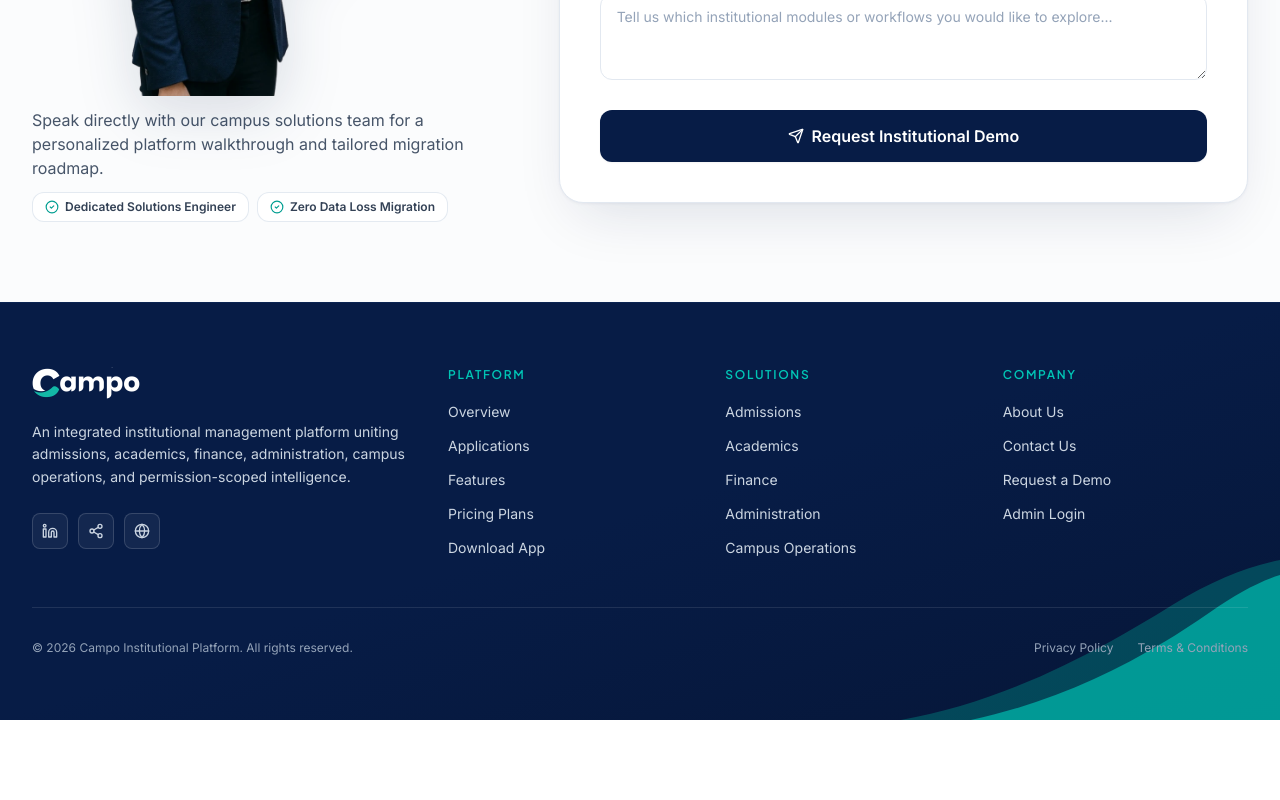
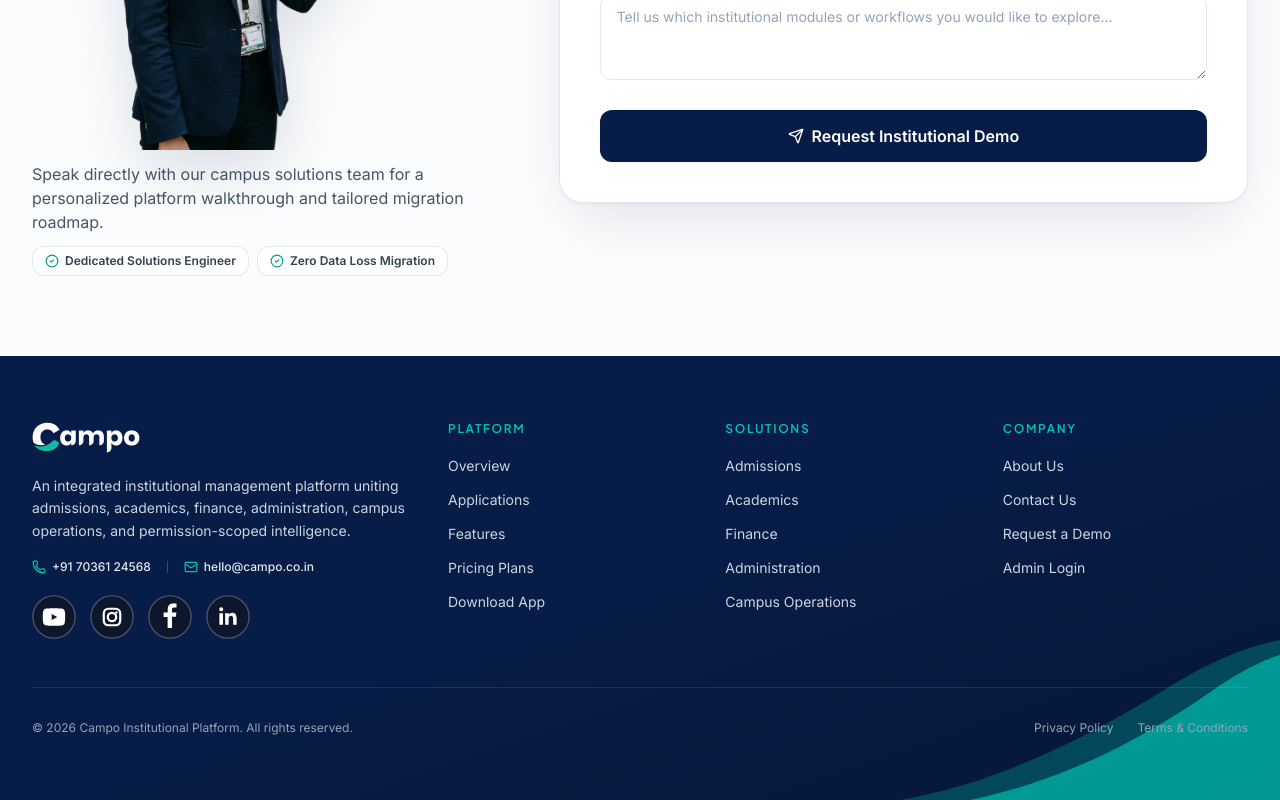
Before and after one commit to Pydah-Soft-Projects/campo, a React (Vite) app in the folder frontend/: page / in a window 1280 px wide. Shown: the part 11047-11847 px from the top of the page. Before the commit the page ends 11767 px from the top, so only its background shows below. Built offline with nearby package versions, Linux system fonts and the light colour scheme; no server answers.

Commit message:
feat: add frontend index, contact section, footer, social logos, and site config components

```diff
--- a/frontend/index.html
+++ b/frontend/index.html
@@ -62,6 +62,13 @@
           "@id": "https://campo.co.in/#organization",
           "name": "Campo",
           "url": "https://campo.co.in/",
+          "telephone": "+91 70361 24568",
+          "sameAs": [
+            "https://www.youtube.com/@hellocampo",
+            "https://www.instagram.com/hello.campo/?hl=en",
+            "https://www.facebook.com/profile.php?id=61596434889530",
+            "https://www.linkedin.com/in/hello-campo-77729a450/"
+          ],
           "logo": {
             "@type": "ImageObject",
             "url": "https://campo.co.in/og-image.png?v=2"
--- a/frontend/src/components/ContactSection.jsx
+++ b/frontend/src/components/ContactSection.jsx
@@ -186,6 +186,24 @@ export function ContactSection({ inquiryIntent = 'General Inquiry' }) {
               <h2 className="font-display text-xl sm:text-3xl lg:text-[2.25rem] font-bold leading-[1.2] sm:leading-[1.18] tracking-tight text-campo-navy">
                 Let&apos;s Build a More Connected Campus.
               </h2>
+
+              {/* Direct Official Contact Channels (Phone & Email) */}
+              <div className="mt-4 sm:mt-5 flex flex-wrap items-center gap-2 sm:gap-2.5 text-xs">
+                <a
+                  href={`tel:${siteConfig.contact.phone.replace(/\s+/g, '')}`}
+                  className="inline-flex items-center gap-2 rounded-xl bg-white border border-slate-200/90 px-3.5 py-2 font-semibold text-campo-navy shadow-xs transition-all duration-200 hover:-translate-y-0.5 hover:border-campo-teal/70 hover:text-campo-teal-dark hover:shadow-sm"
+                >
+                  <Phone className="h-3.5 w-3.5 text-campo-teal-dark shrink-0" />
+                  <span>{siteConfig.contact.phone}</span>
+                </a>
+                <a
+                  href={`mailto:${siteConfig.contact.email}`}
+                  className="inline-flex items-center gap-2 rounded-xl bg-white border border-slate-200/90 px-3.5 py-2 font-semibold text-campo-navy shadow-xs transition-all duration-200 hover:-translate-y-0.5 hover:border-campo-teal/70 hover:text-campo-teal-dark hover:shadow-sm"
+                >
+                  <Mail className="h-3.5 w-3.5 text-campo-teal-dark shrink-0" />
+                  <span>{siteConfig.contact.email}</span>
+                </a>
+              </div>
             </div>
 
             {/* Employee Advisor Cutout Image in Middle Pointing Directly Toward Form (Hidden on mobile) */}
@@ -348,7 +366,7 @@ export function ContactSection({ inquiryIntent = 'General Inquiry' }) {
                       value={formData.phone}
                       onChange={handleChange}
                       aria-invalid={Boolean(errors.phone)}
-                      placeholder="+91 98765 43210"
+                      placeholder="+91 70361 24568"
                       className={getFieldClass('phone')}
                     />
                     {errors.phone && (
--- a/frontend/src/components/Footer.jsx
+++ b/frontend/src/components/Footer.jsx
@@ -1,15 +1,10 @@
 import React from 'react';
-import { Globe, Linkedin, Share2 } from 'lucide-react';
+import { Phone, Mail } from 'lucide-react';
 import { footerColumns } from '../data/campoData';
 import { siteConfig } from '../config/siteConfig';
 import { CampoLogo } from './CampoLogo';
 import { BrandCornerWave } from './MotionPrimitives';
-
-const socialIconMap = {
-  linkedin: Linkedin,
-  x: Share2,
-  globe: Globe,
-};
+import { realisticSocialLogos } from './SocialLogos';
 
 export function Footer({ onRequestDemo, onOpenLegal, onNavigate }) {
   const currentYear = new Date().getFullYear();
@@ -54,20 +49,47 @@ export function Footer({ onRequestDemo, onOpenLegal, onNavigate }) {
               {siteConfig.brand.description}
             </p>
 
-            {/* Social Media Placeholders */}
-            <div className="mt-6 flex items-center gap-2.5">
+            {/* Direct Official Contact Channels (Single Line) */}
+            <div className="mt-4 flex flex-wrap items-center gap-x-4 gap-y-1.5 text-xs text-slate-200">
+              <a
+                href={`tel:${siteConfig.contact.phone.replace(/\s+/g, '')}`}
+                className="group inline-flex items-center gap-1.5 font-medium transition-colors hover:text-campo-teal"
+              >
+                <Phone className="h-3.5 w-3.5 text-campo-teal transition-transform group-hover:scale-110 shrink-0" />
+                <span>{siteConfig.contact.phone}</span>
+              </a>
+              <span className="hidden sm:inline-block h-3 w-px bg-white/20" />
+              <a
+                href={`mailto:${siteConfig.contact.email}`}
+                className="group inline-flex items-center gap-1.5 font-medium transition-colors hover:text-campo-teal"
+              >
+                <Mail className="h-3.5 w-3.5 text-campo-teal transition-transform group-hover:scale-110 shrink-0" />
+                <span>{siteConfig.contact.email}</span>
+              </a>
+            </div>
+
+            {/* Realistic Big Official Social Media Logomarks */}
+            <div className="mt-5 flex items-center gap-3 sm:gap-3.5">
               {siteConfig.social.map((item) => {
-                const Icon = socialIconMap[item.id] || Globe;
+                const LogoComponent = realisticSocialLogos[item.id];
+                if (!LogoComponent) return null;
+                const isExternal = item.href.startsWith('http');
                 return (
                   <a
                     key={item.id}
                     href={item.href}
-                    aria-label={item.label}
+                    target={isExternal ? '_blank' : undefined}
+                    rel={isExternal ? 'noopener noreferrer' : undefined}
+                    aria-label={`Campo on ${item.label}`}
                     title={item.label}
-                    onClick={(e) => handleLinkClick(e, item.label, item.href)}
-                    className="flex h-9 w-9 items-center justify-center rounded-lg border border-white/15 bg-white/5 text-slate-300 transition-colors duration-200 hover:border-campo-teal/70 hover:bg-white/10 hover:text-campo-teal"
+                    onClick={(e) => {
+                      if (!isExternal) {
+                        handleLinkClick(e, item.label, item.href);
+                      }
+                    }}
+                    className="group relative flex h-10 w-10 sm:h-11 sm:w-11 items-center justify-center rounded-full transition-all duration-300 hover:-translate-y-1 active:scale-95 focus:outline-none focus-visible:ring-2 focus-visible:ring-campo-teal"
                   >
-                    <Icon className="h-4 w-4" />
+                    <LogoComponent />
                   </a>
                 );
               })}
--- /dev/null
+++ b/frontend/src/components/SocialLogos.jsx
@@ -0,0 +1,111 @@
+import React from 'react';
+
+/**
+ * Circle social media icon set matching the reference design:
+ * Uniform circles with crisp white brand glyphs and smooth brand-colored hover transitions.
+ */
+
+export function FacebookCircleIcon({ className = 'h-10 w-10 sm:h-11 sm:w-11' }) {
+  return (
+    <svg
+      viewBox="0 0 48 48"
+      className={`transition-all duration-300 ${className}`}
+      fill="none"
+      xmlns="http://www.w3.org/2000/svg"
+      aria-hidden="true"
+    >
+      <circle
+        cx="24"
+        cy="24"
+        r="23"
+        className="fill-slate-900/95 stroke-white/25 group-hover:fill-[#1877F2] group-hover:stroke-[#1877F2] transition-colors duration-300"
+        strokeWidth="1.5"
+      />
+      <path
+        d="M26.2 36V23.8h4.2l.6-4.8h-4.8v-3.1c0-1.4.4-2.3 2.4-2.3h2.5V9.4c-.4-.1-1.9-.2-3.6-.2-3.6 0-6 2.2-6 6.2v3.7H17v4.8h4.4V36h4.8z"
+        fill="#FFFFFF"
+      />
+    </svg>
+  );
+}
+
+export function InstagramCircleIcon({ className = 'h-10 w-10 sm:h-11 sm:w-11' }) {
+  return (
+    <svg
+      viewBox="0 0 48 48"
+      className={`transition-all duration-300 ${className}`}
+      fill="none"
+      xmlns="http://www.w3.org/2000/svg"
+      aria-hidden="true"
+    >
+      <circle
+        cx="24"
+        cy="24"
+        r="23"
+        className="fill-slate-900/95 stroke-white/25 group-hover:fill-[#E1306C] group-hover:stroke-[#E1306C] transition-colors duration-300"
+        strokeWidth="1.5"
+      />
+      <rect x="15" y="15" width="18" height="18" rx="5.2" stroke="#FFFFFF" strokeWidth="2.4" fill="none" />
+      <circle cx="24" cy="24" r="4.6" stroke="#FFFFFF" strokeWidth="2.4" fill="none" />
+      <circle cx="28.9" cy="19.1" r="1.3" fill="#FFFFFF" />
+    </svg>
+  );
+}
+
+export function YouTubeCircleIcon({ className = 'h-10 w-10 sm:h-11 sm:w-11' }) {
+  return (
+    <svg
+      viewBox="0 0 48 48"
+      className={`transition-all duration-300 ${className}`}
+      fill="none"
+      xmlns="http://www.w3.org/2000/svg"
+      aria-hidden="true"
+    >
+      <circle
+        cx="24"
+        cy="24"
+        r="23"
+        className="fill-slate-900/95 stroke-white/25 group-hover:fill-[#FF0000] group-hover:stroke-[#FF0000] transition-colors duration-300"
+        strokeWidth="1.5"
+      />
+      {/* White YouTube Pill with Cutout Play Triangle */}
+      <path
+        fillRule="evenodd"
+        clipRule="evenodd"
+        d="M35.6 17.2a3.1 3.1 0 0 0-2.2-2.2C31.5 14.4 24 14.4 24 14.4s-7.5 0-9.4.6a3.1 3.1 0 0 0-2.2 2.2c-.6 2-.6 6.8-.6 6.8s0 4.8.6 6.8a3.1 3.1 0 0 0 2.2 2.2c1.9.6 9.4.6 9.4.6s7.5 0 9.4-.6a3.1 3.1 0 0 0 2.2-2.2c.6-2 .6-6.8.6-6.8s0-4.8-.6-6.8zm-14.1 10.2v-6.8l6 3.4-6 3.4z"
+        fill="#FFFFFF"
+      />
+    </svg>
+  );
+}
+
+export function LinkedInCircleIcon({ className = 'h-10 w-10 sm:h-11 sm:w-11' }) {
+  return (
+    <svg
+      viewBox="0 0 48 48"
+      className={`transition-all duration-300 ${className}`}
+      fill="none"
+      xmlns="http://www.w3.org/2000/svg"
+      aria-hidden="true"
+    >
+      <circle
+        cx="24"
+        cy="24"
+        r="23"
+        className="fill-slate-900/95 stroke-white/25 group-hover:fill-[#0A66C2] group-hover:stroke-[#0A66C2] transition-colors duration-300"
+        strokeWidth="1.5"
+      />
+      <path
+        d="M18.8 15.6a2.2 2.2 0 1 1-4.4 0 2.2 2.2 0 0 1 4.4 0zm-.3 4.2h-3.9v12.6h3.9V19.8zm6.2 0h-3.8v12.6h3.8v-6.8c0-2 .9-3 2.6-3 1.6 0 2.3 1.1 2.3 3v6.8h3.8v-7.6c0-3.7-2-5.4-4.7-5.4-2.2 0-3.2 1.2-3.8 2.1v-1.7z"
+        fill="#FFFFFF"
+      />
+    </svg>
+  );
+}
+
+export const realisticSocialLogos = {
+  youtube: YouTubeCircleIcon,
+  instagram: InstagramCircleIcon,
+  facebook: FacebookCircleIcon,
+  linkedin: LinkedInCircleIcon,
+};
--- a/frontend/src/config/siteConfig.js
+++ b/frontend/src/config/siteConfig.js
@@ -11,15 +11,40 @@ export const siteConfig = {
   },
   contact: {
     email: 'hello@campo.co.in',
-    phone: '+91 98483 05284',
+    phone: '+91 70361 24568',
     address: 'Pydahsoft Pvt Ltd, Kakinada Yanam Road, Kakinada District, Andhra Pradesh, India',
     website: 'https://www.campo.co.in',
+    youtube: 'https://www.youtube.com/@hellocampo',
+    instagram: 'https://www.instagram.com/hello.campo/?hl=en',
+    facebook: 'https://www.facebook.com/profile.php?id=61596434889530',
+    linkedin: 'https://www.linkedin.com/in/hello-campo-77729a450/',
     note: 'Official contact details from Pydahsoft Pvt Ltd.',
   },
   social: [
-    { id: 'linkedin', label: 'LinkedIn', href: '#contact' },
-    { id: 'x', label: 'X (Twitter)', href: '#contact' },
-    { id: 'globe', label: 'Institutional Portal', href: '#platform' },
+    {
+      id: 'youtube',
+      label: 'YouTube',
+      handle: '@hellocampo',
+      href: 'https://www.youtube.com/@hellocampo',
+    },
+    {
+      id: 'instagram',
+      label: 'Instagram',
+      handle: '@hello.campo',
+      href: 'https://www.instagram.com/hello.campo/?hl=en',
+    },
+    {
+      id: 'facebook',
+      label: 'Facebook',
+      handle: 'Campo',
+      href: 'https://www.facebook.com/profile.php?id=61596434889530',
+    },
+    {
+      id: 'linkedin',
+      label: 'LinkedIn',
+      handle: 'Campo',
+      href: 'https://www.linkedin.com/in/hello-campo-77729a450/',
+    },
   ],
   legal: {
     copyrightHolder: 'Campo Institutional Platform',
```
